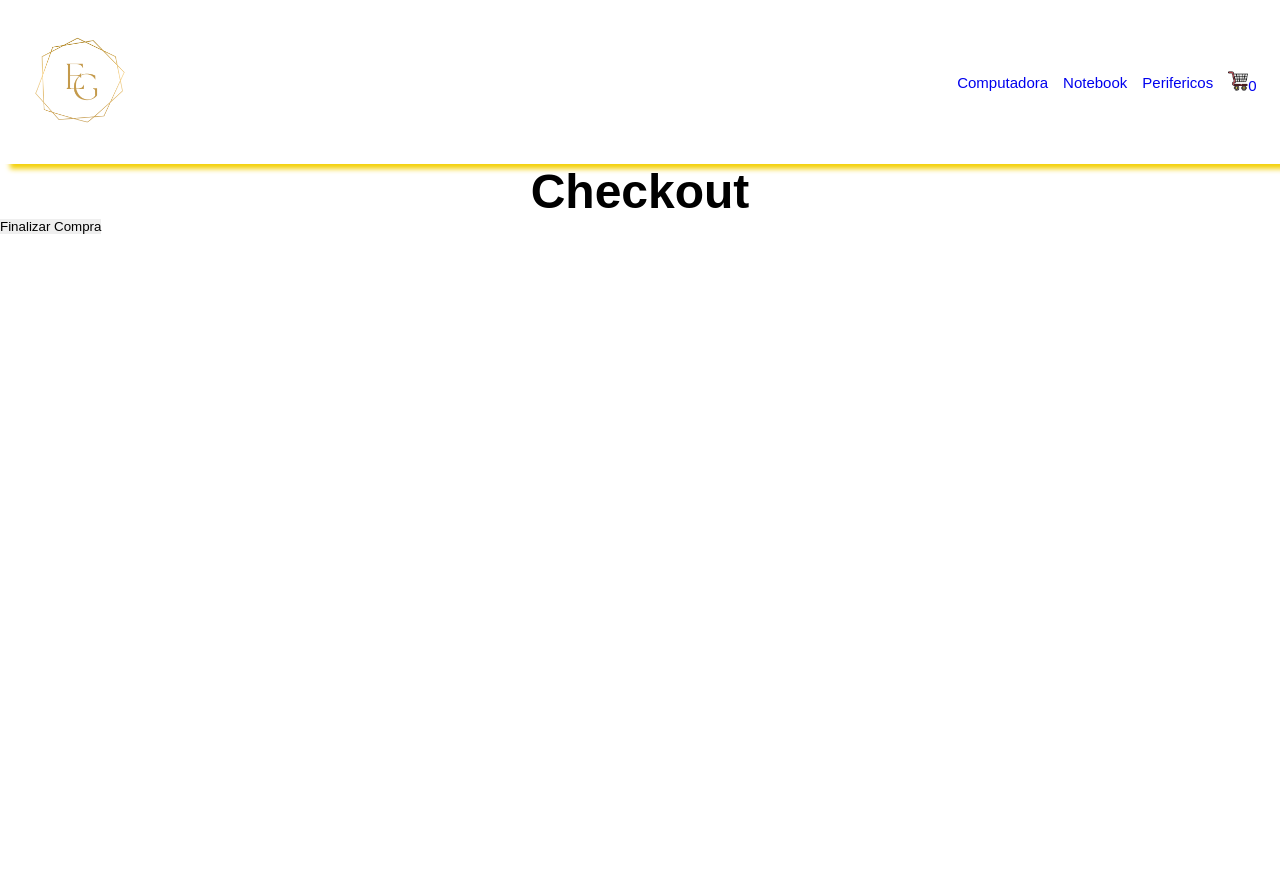
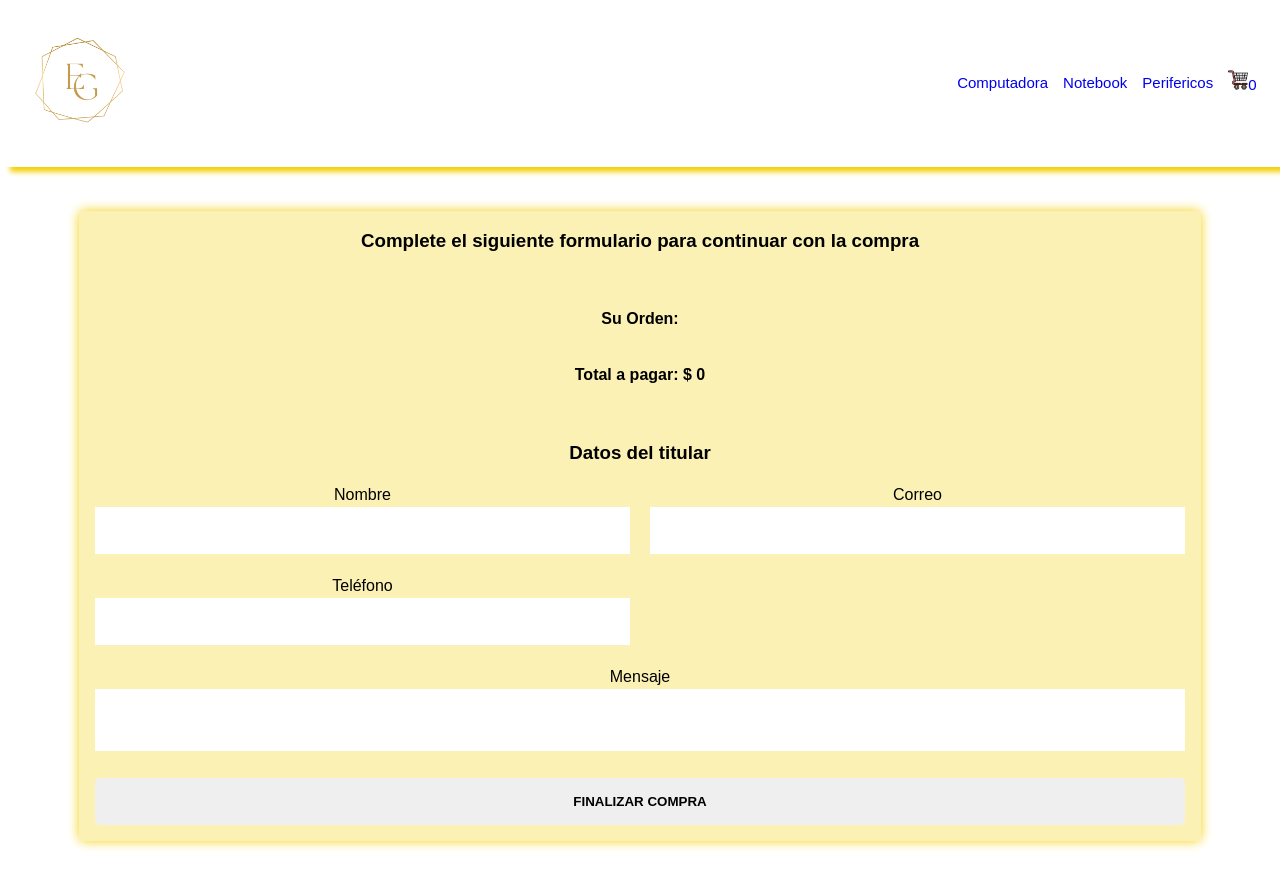
Before and after one commit to eze-garay/Insumos-GarayTessoreEzequiel, a React (Create React App) app: page /checkout in a window 1280 px wide. Before the commit the page ends 800 px from the top, so only its background shows below. Built offline with nearby package versions, Linux system fonts and the light colour scheme.

Commit message:
formulario

```diff
--- a/src/components/Checkout/Checkout.css
+++ b/src/components/Checkout/Checkout.css
@@ -0,0 +1,114 @@
+
+*{
+  box-sizing: border-box;
+  margin: 0;
+  padding: 0;
+}
+
+body {
+
+  line-height: 1.5;
+}
+
+.contenedor {
+  max-width: 1170px;
+  margin: 0 auto 1rem;
+  padding: 1.5rem;
+}
+
+.wrapper {
+box-shadow: 0 0 12px  rgb(244, 209, 10);
+border-radius: 5px;
+background-color: rgb(244, 209, 10,30%);
+  @media screen and(min-width: $bk1) {
+    display: grid;
+    grid-template-columns: 1fr 2fr;
+  }
+}
+
+.servicios {
+  list-style: none;
+  text-align: center;
+  @media screen and(min-width: $bk1) {
+    text-align: left;
+  }
+}
+
+.logo {
+  text-align: center;
+  margin-bottom: 1rem;
+}
+
+.info-empresa {
+  padding: 1rem;
+}
+.info-empresa h3 {
+    @media screen and(min-width: $bk1) {
+      text-align: left;
+      margin-bottom: 0.5rem;
+    }
+    text-align: center;
+}
+.text {
+  text-align: center;
+  padding: 1rem;
+}
+
+
+.contacto {
+  padding: 1rem;
+}
+
+.contacto h3 {
+    margin-bottom: 1rem;
+}
+
+
+.formulario {
+  display: grid;
+  grid-template-columns: 1fr 1fr;
+  grid-gap: 1.25rem;
+}
+.formulario label {
+    display: block;
+  }
+
+.formulario button{
+    width: 100%;
+    padding: 1rem;
+    border: 1px solid lighten(239, 216, 10, 0.7, 50%);
+}
+.formulario input {
+    width: 100%;
+    padding: 1rem;
+    border: 1px solid lighten(239, 216, 10, 0.7, 50%);
+
+}
+.formulario textarea {
+    width: 100%;
+    padding: 1rem;
+    border: 1px solid lighten(239, 216, 10, 0.7, 50%);
+}
+
+.formulario textarea {
+    resize: none;
+  }
+
+.full {
+  grid-column: 1 / 3;
+}
+
+.boton-enviar {
+  background-color: lighten(239, 216, 10, 0.7, 50%);
+  border: none;
+  border-radius: 5px;
+  text-transform: uppercase;
+  font-weight: bold;
+  cursor: pointer;
+}
+.boton-enviar:hover {
+    background-color: 239, 216, 10, 0.7;
+    color: #fff;
+    outline: 0;
+    transition: background-color 2s ease-out;
+  }
--- a/src/components/Checkout/Checkout.js
+++ b/src/components/Checkout/Checkout.js
@@ -8,6 +8,10 @@ import { db } from "../../services/firebase/firebaseConfig"
 import { useNavigate } from "react-router-dom"
 
 const Checkout = () => {
+    const [nombre, setNombre] = useState ('')
+    const [telefono, setTelefono] = useState ('')
+    const [email, setEmail] = useState ('')
+    const [mensaje, setMensaje] = useState ('')
     const [loading, setLoading] = useState(false)
     const [orderId, setOrderId] = useState('')
     const { cart, sumTotal, clear } = useContext(CartContext)
@@ -19,9 +23,10 @@ const Checkout = () => {
         try {
             const objOrder = {
                 buyer: {
-                    name: 'Sebastian Zuviria',
-                    phone: '123456789',
-                    email: 'contact@sebaz.io'
+                    name: nombre,
+                    phone: telefono,
+                    email: email,
+                    message: mensaje
                 },
                 items: cart,
                 total: sumTotal()
@@ -71,7 +76,7 @@ const Checkout = () => {
 
                 setTimeout(() => {
                     navigate('/')
-                }, 5000)
+                }, 3000)
 
                 console.log(id)
             } else {
@@ -101,10 +106,47 @@ const Checkout = () => {
 
 
     return (
-        <div>
-            <h1>Checkout</h1>
-            <button onClick={createOrder}>Finalizar Compra</button>
-        </div>
+
+            <div className="contenedor">
+                    <div className="wrapper animated bounceInLeft">
+                    <h3 className='text'>Complete el siguiente formulario para continuar con la compra</h3>
+                    <h4 className='text'> Su Orden:</h4>
+                    {cart.map( product => (
+                        <div className="info-empresa">
+                            <ul className="servicios" key={product.id}>
+                            <li><i className="fa fa-mobile"></i>{product.quantity} {product.name}</li>
+                            </ul>
+                        </div>
+                    ) )}
+                     <h4 className='text'>Total a pagar: $ {sumTotal()} </h4>
+
+                    <div className="contacto">
+                        <h3>Datos del titular</h3>
+                        <form className="formulario">
+                        <p>
+                            <label>Nombre</label>
+                            <input type="text" value={nombre} id="nombre" required onInput={(e) => {setNombre(e.target.value)}} />
+                        </p>
+                        <p>
+                            <label>Correo</label>
+                            <input type="email" value={email} id="email" required onInput={(e) => {setEmail(e.target.value)}} />
+                        </p>
+                        <p>
+                            <label>Teléfono</label>
+                            <input type="text" value={telefono} id="teléfono" required onInput={(e) => {setTelefono(e.target.value)}} />
+                        </p>
+                        <p className="full">
+                            <label>Mensaje</label>
+                            <textarea value={mensaje} id="mensaje" required onInput={(e) => {setMensaje(e.target.value)}}></textarea>
+                        </p>
+                        <p className="full">
+                            <button className="boton-enviar" onClick={createOrder}>Finalizar Compra</button>
+                        </p>
+                        </form>
+                    </div>
+                    </div>
+            </div>
+
     )
 }
 
--- a/src/components/Item/Item.css
+++ b/src/components/Item/Item.css
@@ -10,7 +10,6 @@ Img{
     border: 2px solid rgb(244, 209, 10) ;
     color: rgb(244, 209, 10);
     background: transparent;
-    border: 2px solid rgb(244, 209, 10) ;
     border-radius: 6px;
     padding: 16px 32px;
     text-align: center;
```
Also changed, not shown: src/components/Car/aaaa.js (deleted, +0 -106 lines).
